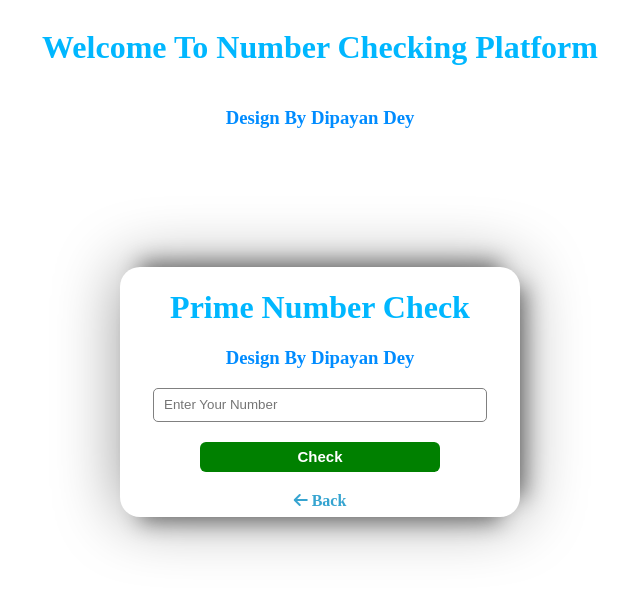
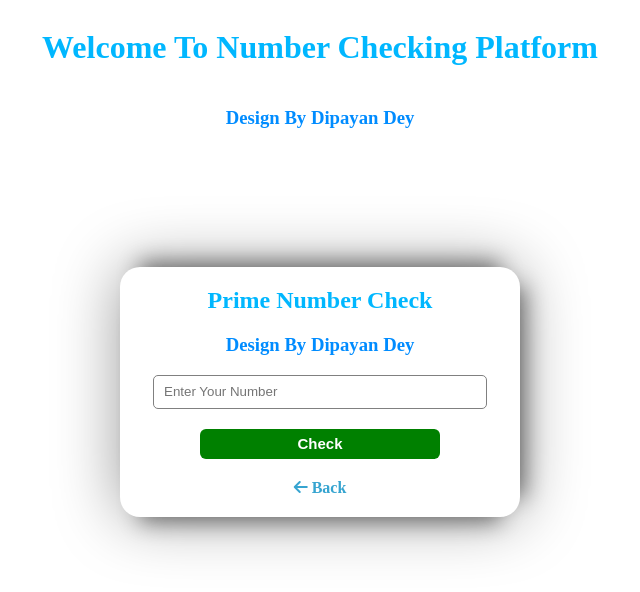
Before and after one commit to Dipayan-Dey/Number_Checker, a plain HTML site: page index.html in a window 1280 px wide. Both pictures are taken after a click on the button "Prime Number Check". Shown: the whole page, without its empty margins (328-968 px from the left). Drawn offline with Linux system fonts and the light colour scheme.

Commit message:
Update index.html

```diff
--- a/index.html
+++ b/index.html
@@ -82,7 +82,7 @@
 
 
     <div class="isprime">
-      <h1>Prime Number Check</h1>
+      <h2>Prime Number Check</h2>
       <h3 style="text-align: center ; color: rgb(0, 140, 255);">Design By Dipayan Dey</h3>
       <div class="main">
         <input type="text" name="" id="isprimeinput" placeholder="Enter Your Number" />
```
